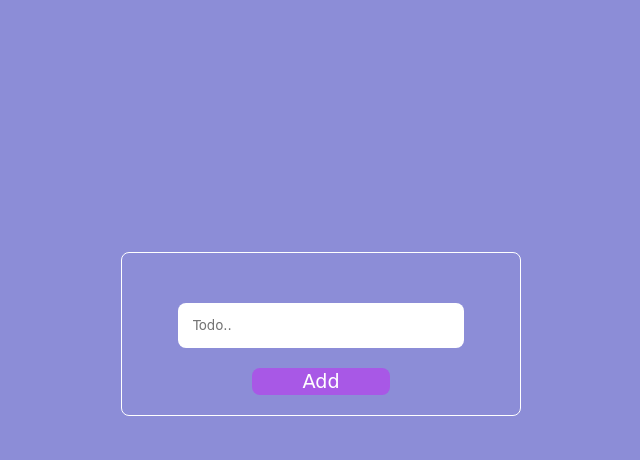
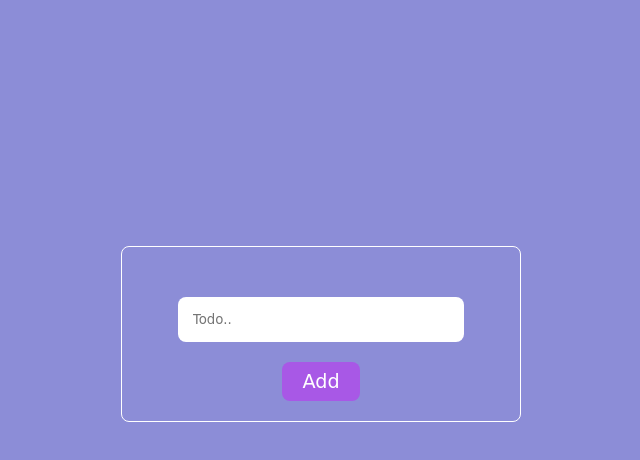
Before and after one commit to Codewithswappy/Projects, a plain HTML site: page To-Do List/index.html in a window 1280 px wide. Shown: the part 110-570 px from the top of the page, without its empty margins (319-959 px from the left). Drawn offline with Linux system fonts and the light colour scheme.

Commit message:
style: update CSS for improved layout and design

```diff
--- a/To-Do List/style.css
+++ b/To-Do List/style.css
@@ -54,7 +54,7 @@ body {
   display: flex;
   justify-content: center;
   margin-top: 20px;
-  padding: 2px 50px;
+  padding: 8px 20px;
   font-family: cursive, sans-serif;
   border-radius: 8px;
   border: none;
```
